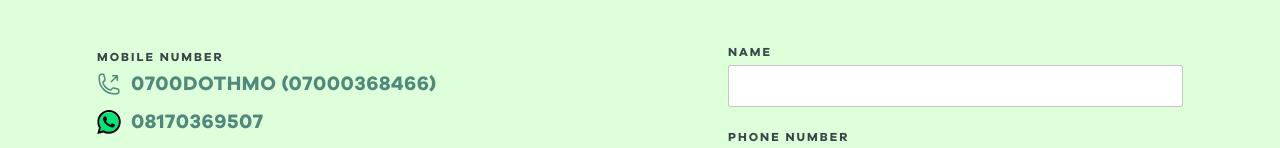
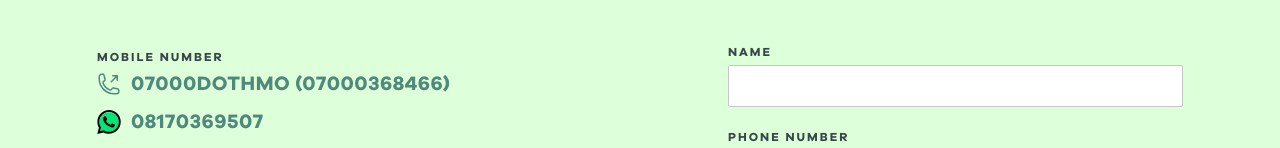
Before and after one commit to Thorlani/dotHMO-web-site, a Next.js app: page /contact in a window 1280 px wide. Shown: the part 452-600 px from the top of the page. Built offline with nearby package versions, Linux system fonts and the light colour scheme; a web font is replaced by a local one.

Commit message:
corrected the call number

```diff
--- a/pages/contact.jsx
+++ b/pages/contact.jsx
@@ -132,7 +132,7 @@ const Contact = () => {
                 </svg>
 
                 <span style={{ marginLeft: "10px" }}>
-                  0700DOTHMO (07000368466)
+                  07000DOTHMO (07000368466)
                 </span>
               </li>
               <li
```
